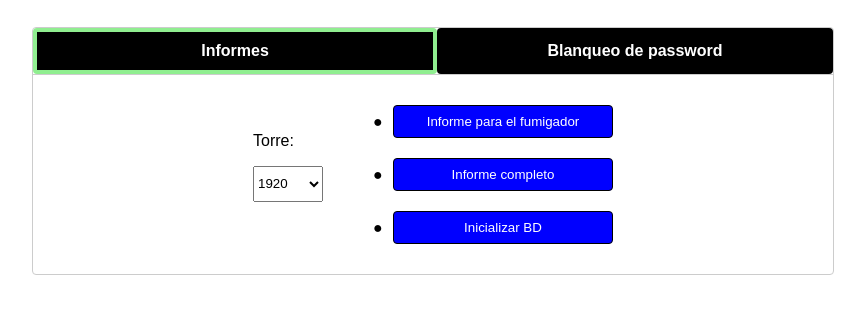
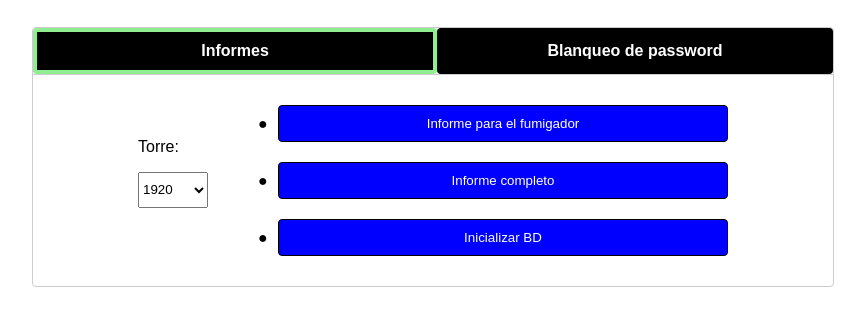
Before and after one commit to CachoR82/F1, a website: page public/Fum.html in a window 1280 px wide. Shown: the part 86-412 px from the top of the page, without its empty margins (207-1072 px from the left). Drawn offline with Linux system fonts and the light colour scheme.

Commit message:
Add files via upload

```diff
--- a/public/Fum.html
+++ b/public/Fum.html
@@ -73,6 +73,11 @@
         col:nth-child(3) {
             width: 220px;
         }
+        @media (min-width: 769px) {
+            col:nth-child(3) {
+                width: 450px;
+            }
+        }
         td {
             text-align: left;
             padding: 10px 0;
@@ -89,11 +94,28 @@
         }
         button {
             width: 100%;
+            max-width: 100%;
             padding: 8px;
             background-color: blue;
             color: #FFFFFF;
             border: 1px solid black;
             border-radius: 4px;
+            overflow-wrap: break-word;
+            white-space: normal;
+            overflow: hidden;
+            box-sizing: border-box;
+            text-align: center;
+        }
+        @media (max-width: 768px) {
+            button {
+                font-size: 14px;
+                padding: 6px;
+            }
+        }
+        @media (min-width: 769px) {
+            button {
+                padding: 10px;
+            }
         }
         button:hover {
             background-color: #6AA8E6;
@@ -475,7 +497,7 @@
 
                 showMessageTab2(`Contraseña blanqueada para ${docId}.`, 'success');
             } catch (error) {
-                showMessageTab2(`Error al blanquear la contraseña: ${error.message}`, 'error');
+                showMessageTab2(`Error al blanquear la contraseña: ${error.message}`, "error");
             }
         }
 
```
